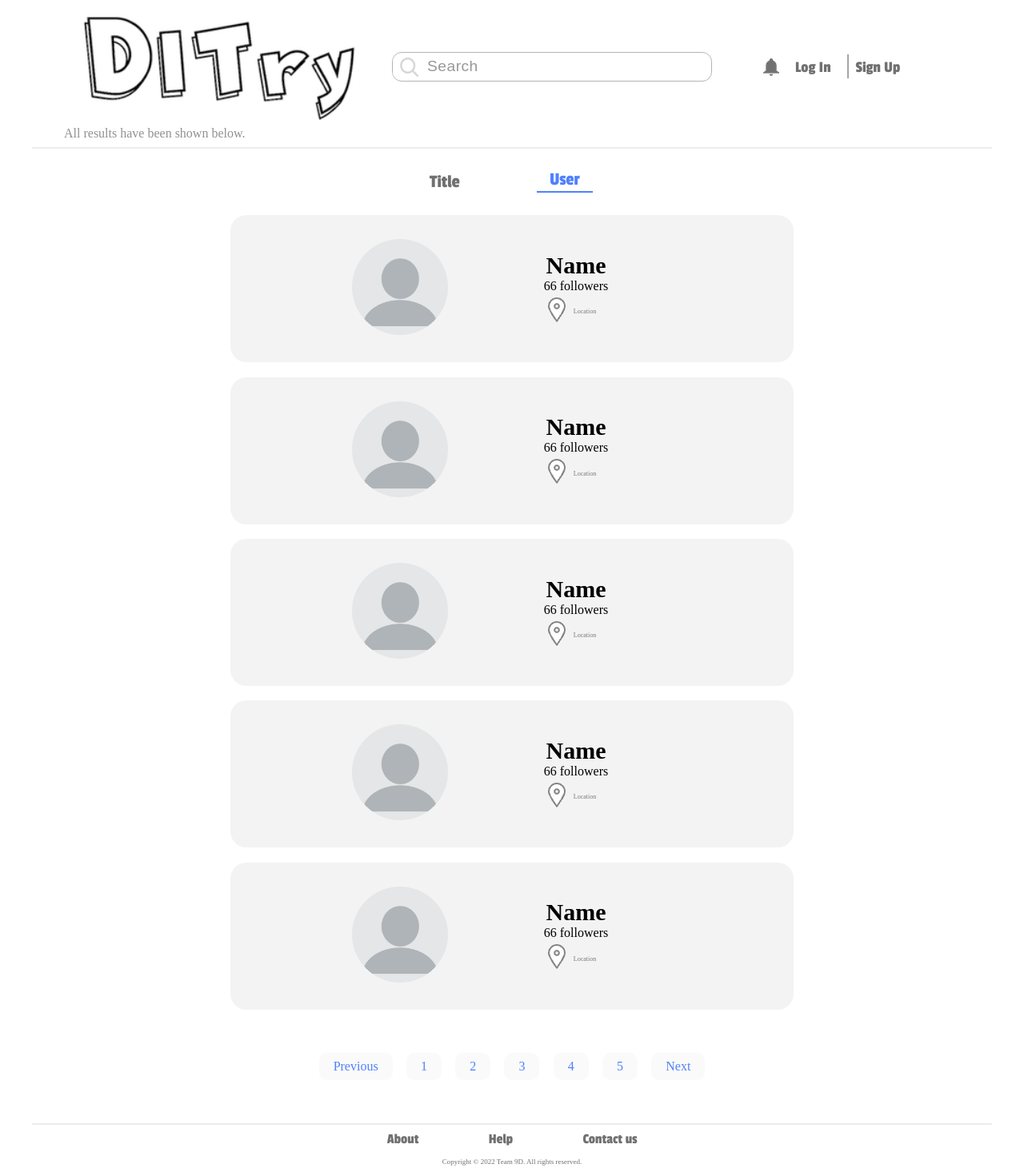
After one commit to Sajtospoga01/ditry_project, a Django app: template templates/feed_templates/searchUser.html in a window 1280 px wide. The commit adds this page. Shown: the whole page at 80% size. Run offline with Django 3.2, Linux system fonts and the light colour scheme; the template is opened without the code that fills it, so the values that code supplies are empty; parts of the project's set-up code (start-up, migrations or seed data) failed here and were passed over; some libraries are stand-ins or nearby versions.

Commit message:
add 2 search html&css, and add "add delete" and add "followers" on personal page

```diff
--- /dev/null
+++ b/static/css/searchUser.css
@@ -0,0 +1,193 @@
+#frame{
+    width: 1200px;
+    height: 1300px;
+    display: flex;
+    flex-direction: column;
+    align-items: center;
+}
+
+#frame #tipText{
+    align-self: flex-start;
+}
+
+#frame #tipText span{
+    border-left: 40px solid #ffffff00;
+    font-size: medium;
+    color: #707070c5;
+}
+
+#frame #catFrame{
+    width: 300px;
+    height: 70px;
+    display: flex;
+    align-self: center;
+    align-items: center;
+    justify-content:space-around;
+}
+
+#page #catFrame #cat1 {
+    font-family: 'Passion One', cursive;
+    font-size: 23px;
+    align-items: center;
+    display: flex;
+    flex-direction: column;
+    text-decoration: none;
+    cursor: pointer;
+    color: #4F81FF;
+}
+
+#page #catFrame #cat1 .buttonUnderline {
+    background-color: #4F81FF;
+    width: 70px;
+    height: 2px;
+    border: 2px solid #ffffff;
+}
+
+#page #catFrame #cat2 a{
+    font-family: 'Passion One', cursive;
+    font-size: 23px;
+    align-items: center;
+    display: flex;
+    flex-direction: column;
+    text-decoration: none;
+    cursor: pointer;
+    color: #707070;
+    text-decoration: none;
+}
+
+#page #catFrame #cat2 a:hover{
+    color: #4F81FF;
+}
+
+#page #resultFrame{
+    width: 900px;
+    height: 1200px;
+    display: flex;
+    flex-direction: column;
+    align-self: center;
+    align-items:center;
+    justify-content:space-around;
+}
+
+
+
+
+
+
+
+#page  #resultFrame  #author{
+    display: flex;
+    flex-direction: row;
+}
+
+#page  #resultFrame  #author a #authorProfile{
+    width: 120px;
+    border: 20px solid #F3F3F3;
+}
+
+#page  #resultFrame  #author #authorDetail{
+    border: 20px solid #F3F3F3;
+    width: 240px;
+    display: flex;
+    flex-direction: column;
+    justify-content: center;
+    align-items: center;
+}
+
+#page  #resultFrame  #author #authorDetail #name{
+    word-wrap: break-word;
+    font-size: 30px;
+    font-weight: 900;
+    text-decoration: none;
+    color: black;
+}
+
+#page  #resultFrame  #author #authorDetail #following{
+    border-bottom: 5px solid #F3F3F3;
+}
+
+
+#page  #resultFrame  #author #authorDetail #location{
+    display: flex;
+    align-items: center;
+}
+
+#page  #resultFrame  #author #authorDetail #location #locationText{
+    border: 10px solid #F3F3F3;
+    opacity: 0.5;
+    font-size: 8px;
+}
+
+#page  #resultFrame  #author #authorDetail #authorOpera{
+    display: flex;
+    flex-direction: row;
+    justify-content: space-around;
+}
+
+#page  #resultFrame  #author #authorDetail #authorOpera .button{
+    border: 5px solid;
+    border-left: 26px solid;
+    border-right: 26px solid;
+    border-radius: 15px;
+    font-size: 15px;
+    letter-spacing: 0.5px;
+    border-color: #16A082;
+    color: #ffffff;
+    text-decoration: none;
+    background-color:#16A082 ;
+    font-weight: 900;
+}
+
+#page  #resultFrame  #author #authorDetail #authorOpera .button:hover{
+    box-shadow: rgb(119, 119, 119) 0px 5px 10px 1px;
+}
+
+
+
+
+
+
+
+
+
+
+#page #resultFrame .picFrame{
+    width: 700px;
+    height: 180px;
+    background-color: #F3F3F3;
+    border-radius: 20px;
+    display: flex;
+    align-items:center;
+    justify-content:space-around;
+    border: 2px solid #00000000;
+}
+
+#page #resultFrame .picFrame:hover{
+    border: 2px solid #4F81FF;
+}
+
+#page #paging {
+    display: flex;
+    align-self: center;
+    justify-content: space-around;
+    width: 500px;
+}
+
+#page #paging a,
+#page #paging span,
+#page #paging a:active,
+#page #paging span:active {
+    background-color: #fafafa;
+    border: 8px solid #fafafa;
+    border-right: 18px solid #fafafa;
+    border-left: 18px solid #fafafa;
+    border-radius: 10px;
+    cursor: pointer;
+    color: #4F81FF;
+    text-decoration: none;
+}
+
+#page #paging a:hover,
+#page #paging span:hover {
+    text-decoration: underline;
+}
--- /dev/null
+++ b/templates/feed_templates/searchUser.html
@@ -0,0 +1,102 @@
+{% extends 'feed_templates/base.html' %}
+{% load staticfiles %}
+
+
+{% block title_block %}
+    Search
+{% endblock %}
+
+{% block body_block %}
+<link rel="stylesheet" href="/static/css/searchUser.css" type="text/css">
+<div id="frame">
+    <div id="tipText"><span>All results have been shown below.</span></div>
+    <div class="rowLine"></div>
+    <div id="catFrame">
+        <div id="cat2">
+            <a href="">Title</a>
+            <div class="buttonUnderline"></div>
+        </div>
+        <div id="cat1">
+            User
+            <div class="buttonUnderline"></div>
+        </div>
+    </div>
+    <div id="resultFrame">
+        <div class="picFrame">
+            <div id="author">
+                <a href=""><img id="authorProfile" src="{{ MEDIA_URL }}profile.png" alt="authorProfile" /></a>
+                <div id="authorDetail">
+                    <a href="" id="name">Name</a>
+                    <div id="following">66 followers</div>
+                    <div id="location">
+                        <a><img src="{% static 'images/location.png' %}" alt="location" /></a>
+                        <a id="locationText">Location</a>
+                    </div>
+                </div>
+            </div>
+        </div>
+        <div class="picFrame">
+            <div id="author">
+                <a href=""><img id="authorProfile" src="{{ MEDIA_URL }}profile.png" alt="authorProfile" /></a>
+                <div id="authorDetail">
+                    <a href="" id="name">Name</a>
+                    <div id="following">66 followers</div>
+                    <div id="location">
+                        <a><img src="{% static 'images/location.png' %}" alt="location" /></a>
+                        <a id="locationText">Location</a>
+                    </div>
+                </div>
+            </div>
+        </div>
+        <div class="picFrame">
+            <div id="author">
+                <a href=""><img id="authorProfile" src="{{ MEDIA_URL }}profile.png" alt="authorProfile" /></a>
+                <div id="authorDetail">
+                    <a href="" id="name">Name</a>
+                    <div id="following">66 followers</div>
+                    <div id="location">
+                        <a><img src="{% static 'images/location.png' %}" alt="location" /></a>
+                        <a id="locationText">Location</a>
+                    </div>
+                </div>
+            </div>
+        </div>
+        <div class="picFrame">
+            <div id="author">
+                <a href=""><img id="authorProfile" src="{{ MEDIA_URL }}profile.png" alt="authorProfile" /></a>
+                <div id="authorDetail">
+                    <a href="" id="name">Name</a>
+                    <div id="following">66 followers</div>
+                    <div id="location">
+                        <a><img src="{% static 'images/location.png' %}" alt="location" /></a>
+                        <a id="locationText">Location</a>
+                    </div>
+                </div>
+            </div>
+        </div>
+        <div class="picFrame">
+            <div id="author">
+                <a href=""><img id="authorProfile" src="{{ MEDIA_URL }}profile.png" alt="authorProfile" /></a>
+                <div id="authorDetail">
+                    <a href="" id="name">Name</a>
+                    <div id="following">66 followers</div>
+                    <div id="location">
+                        <a><img src="{% static 'images/location.png' %}" alt="location" /></a>
+                        <a id="locationText">Location</a>
+                    </div>
+                </div>
+            </div>
+        </div>
+
+    <br>
+    <div id="paging">
+        <span>Previous</span>
+        <a href="">1</a>
+        <a href="">2</a>
+        <a href="">3</a>
+        <a href="">4</a>
+        <a href="">5</a>
+        <span>Next</span>
+    </div><br>
+</div>
+{% endblock %}
```
Also changed, not shown: static/css/personalPage.css (+24 -2 lines), static/css/searchTitle.css (added, +141 -0 lines), templates/feed_templates/personalPage.html (+10 -3 lines), templates/feed_templates/searchTitle.html (added, +67 -0 lines), static/images/delete.png (added).
